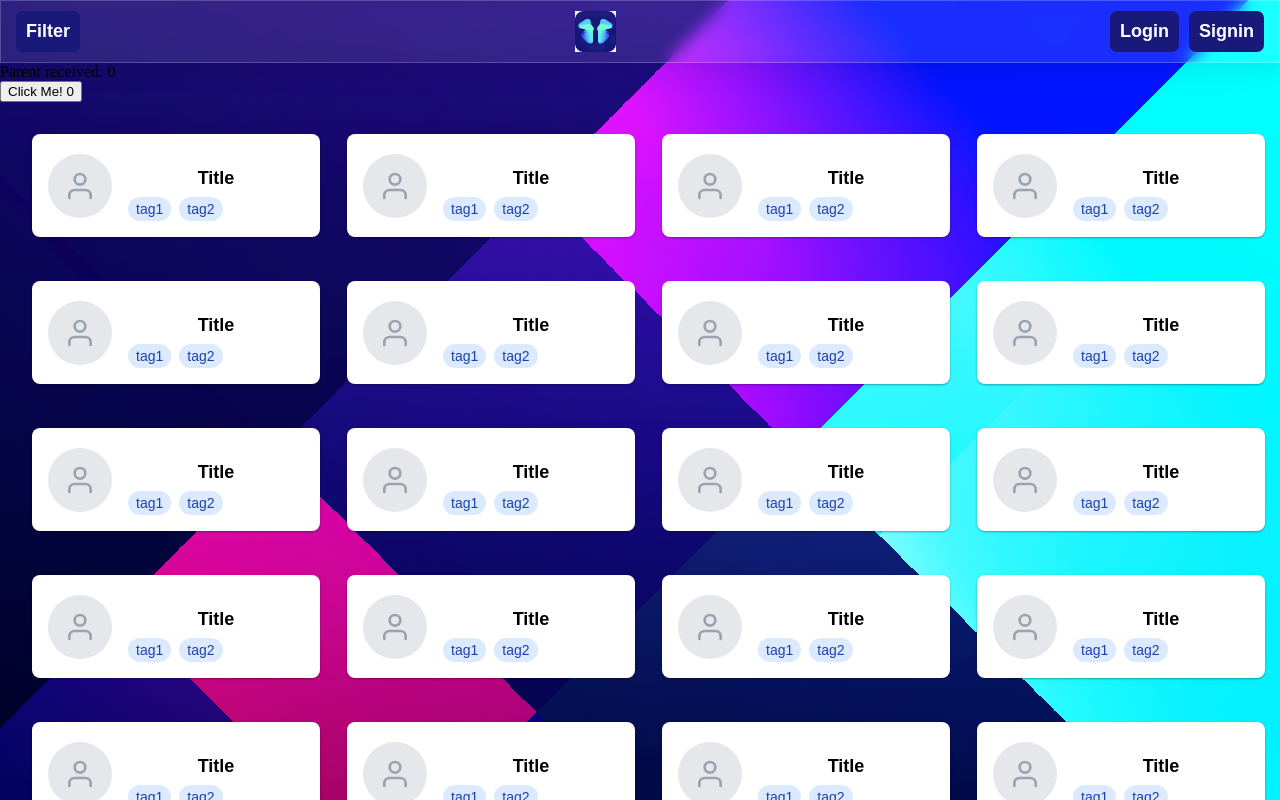
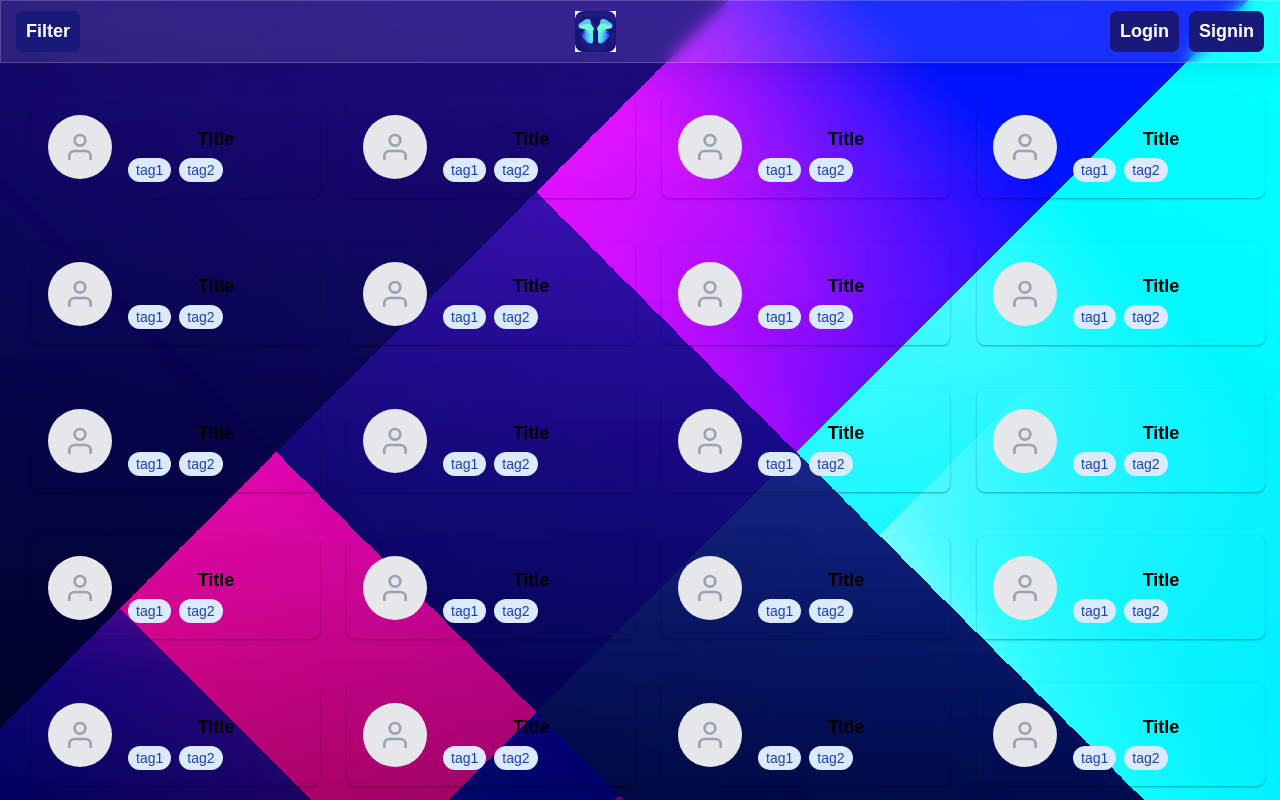
Before and after one commit to LuckyToaster/salsa_frontend, a React (Vite) app: page / in a window 1280 px wide. Built offline with nearby package versions, Linux system fonts and the light colour scheme.

Commit message:
try to commit to my branch

```diff
--- a/src/Card.jsx
+++ b/src/Card.jsx
@@ -1,5 +1,7 @@
 import React, { useState } from 'react';
 import { createPortal } from 'react-dom';
+
+import './main.css'
 
 /*
 export function Card() {
@@ -292,7 +294,7 @@ const styles = {
   cardContainer: {
     width: '256px',
     padding: '16px',
-    backgroundColor: 'white',
+    // backgroundColor: 'white',
     borderRadius: '8px',
     boxShadow: '0 1px 3px rgba(0,0,0,0.12), 0 1px 2px rgba(0,0,0,0.24)',
     cursor: 'pointer',
@@ -385,7 +387,7 @@ const UserIcon = () => (
   </svg>
 );
 
-export default function Card({ title = "Title", tags = ["tag1", "tag2"], description = "Description" }) {
+export default function Card({ title = "Title", tags = ["tag1", "tag2"], description = "Description", className="glass-background"}) {
   const [isOpen, setIsOpen] = useState(false);
   const [isHovered, setIsHovered] = useState(false);
 
--- a/src/main.jsx
+++ b/src/main.jsx
@@ -11,7 +11,6 @@ import { useState, useEffect } from 'react'
 createRoot(document.getElementById('root')).render(
     <StrictMode>
         <Header/>
-        <Parent/>
         <Grid>
             {Array(20).fill().map((_, index) => <Card key={index}/> )}
         </Grid>
```
